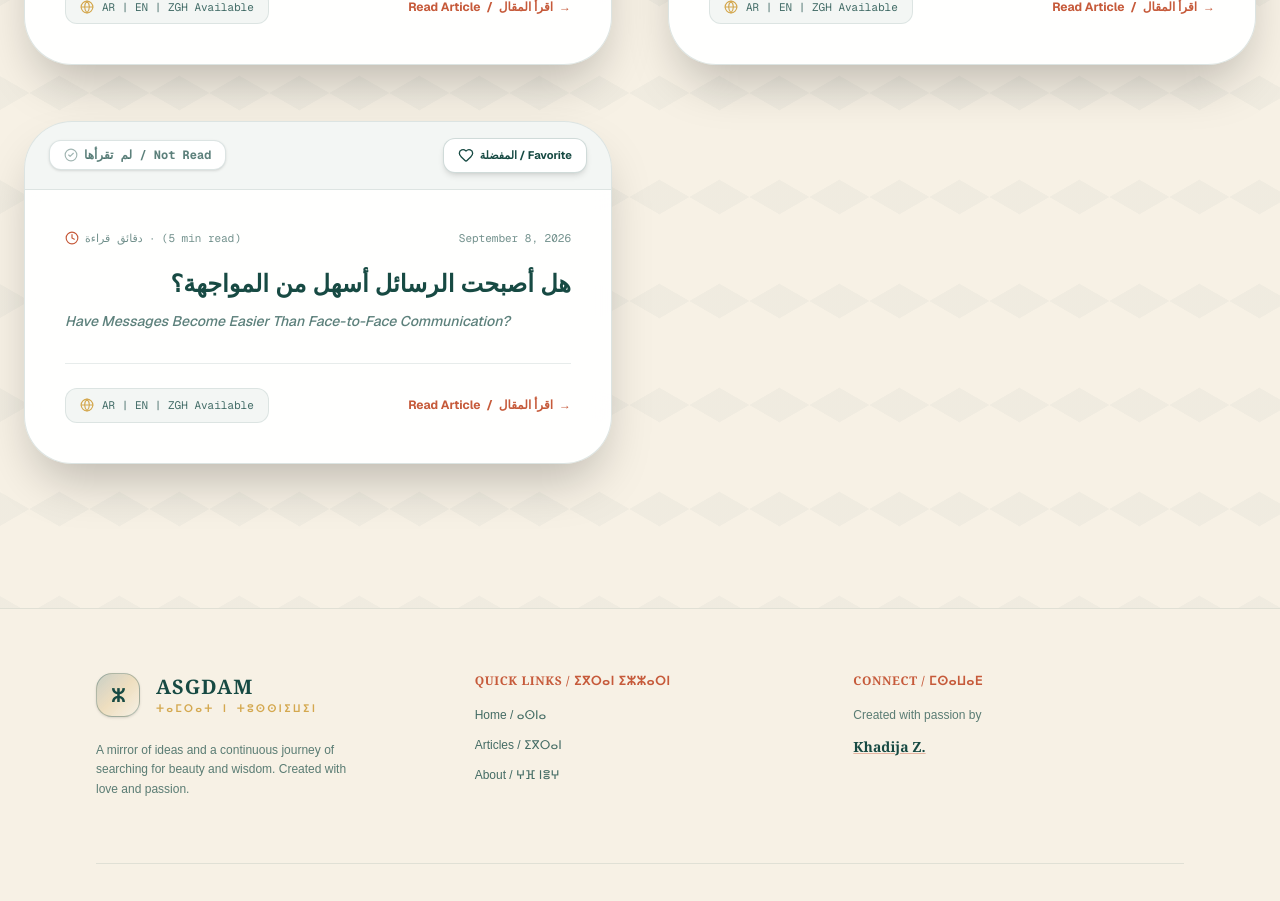
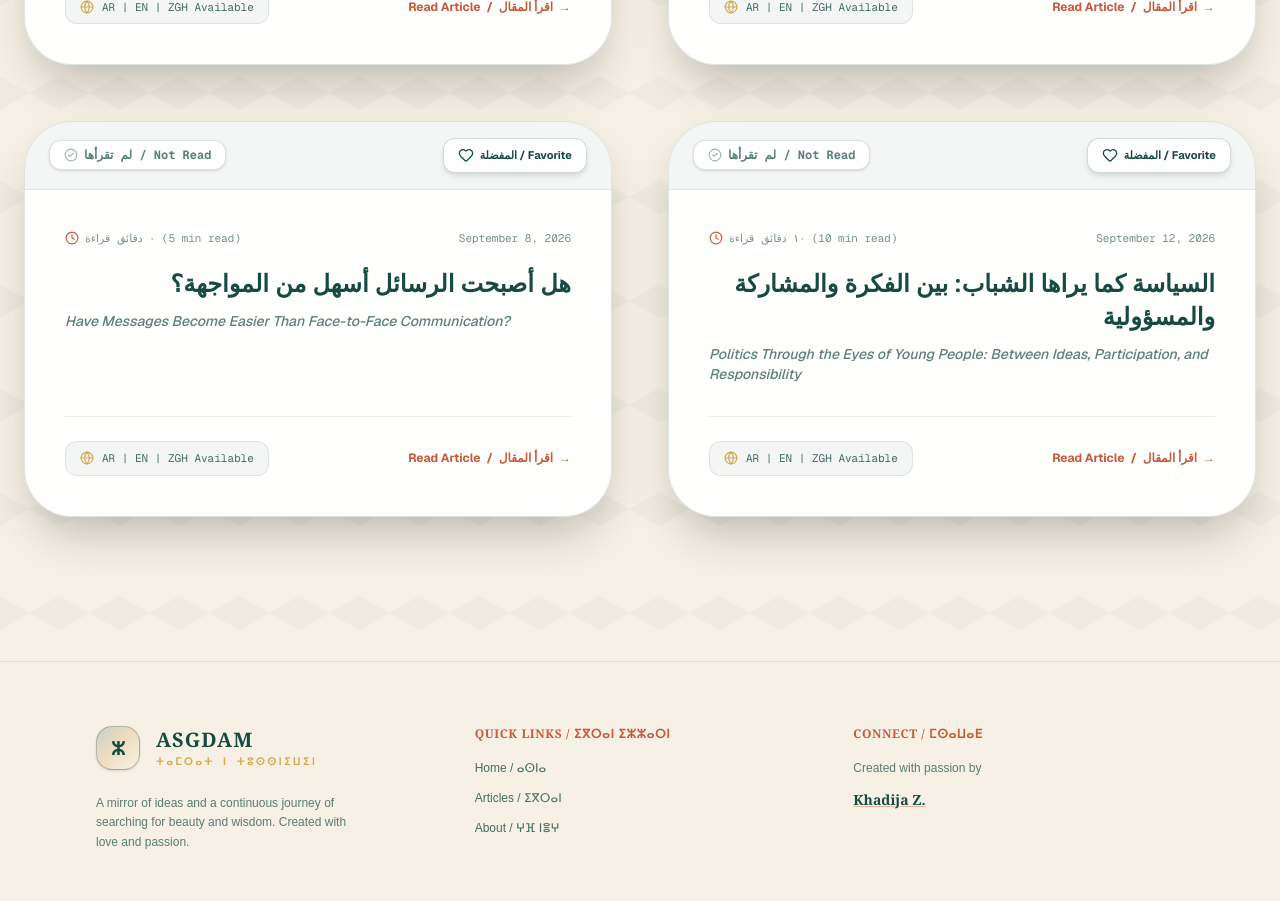
Before and after one commit to khadija-azlani/ASGDAM, a Next.js app: page /articles in a window 1280 px wide. Shown: the part 3540-4441 px from the top of the page. Built offline with nearby package versions, Linux system fonts and the light colour scheme.

Commit message:
Add new article about youth perspectives on politics

```diff
--- a/app/articles/article.tsx
+++ b/app/articles/article.tsx
@@ -305,6 +305,19 @@ const ALL_ARTICLES = [
   readTimeEn: '5 min read',
   date: 'September 8, 2026',
 },
+  {
+id: '16',
+titleAr: 'السياسة كما يراها الشباب: بين الفكرة والمشاركة والمسؤولية',
+titleEn:
+'Politics Through the Eyes of Young People: Between Ideas, Participation, and Responsibility',
+categoryAr: 'رؤى الشباب',
+categoryEn: 'Youth Perspectives',
+categoryKey: 'youth_perspectives',
+readTimeAr: '١٠ دقائق قراءة',
+readTimeEn: '10 min read',
+date: 'September 12, 2026',
+},
+
 
 ];
 
```
